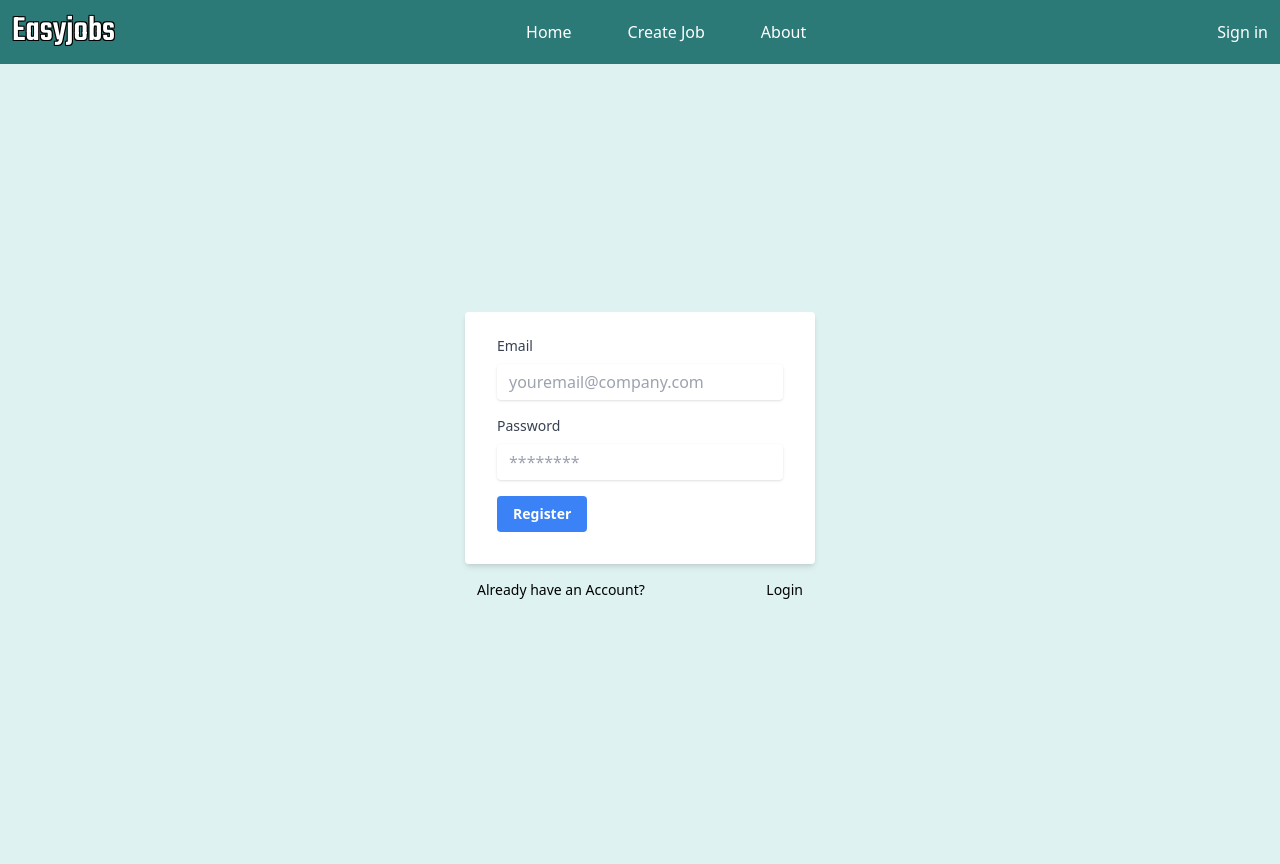
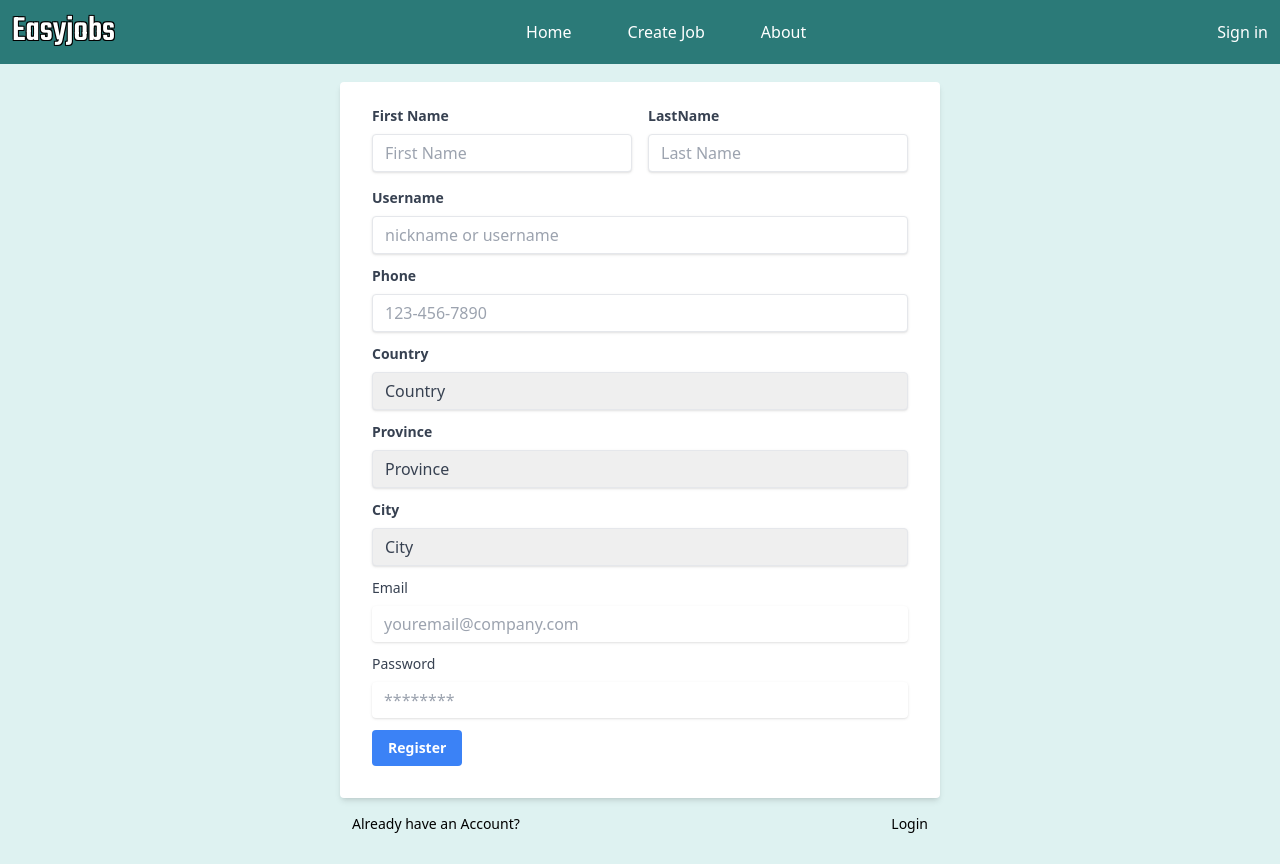
Before and after one commit to Gaxecnotba/Easy-job-frontend, a React (Create React App) app in the folder easyjob/: page /register in a window 1280 px wide. Built offline with nearby package versions, Linux system fonts and the light colour scheme; no server answers.

Commit message:
created form register with all field

```diff
--- a/easyjob/src/components/Register.jsx
+++ b/easyjob/src/components/Register.jsx
@@ -8,6 +8,13 @@ export function Register() {
   const [user, setUser] = useState({
     email: "",
     password: "",
+    firstName: "",
+    lastName: "",
+    username: "",
+    phone: "",
+    country: "",
+    province: "",
+    city: "",
   });
   const { signup } = useAuth();
   const navigate = useNavigate();
@@ -28,6 +35,13 @@ export function Register() {
           {
             uid: uid,
             email: email,
+            username: user.username,
+            name: user.firstName,
+            lastName: user.lastName,
+            phone: user.phone,
+            countryName: user.country,
+            provinceName: user.province,
+            cityName: user.city,
           }
         );
         if (usercreated.data.message === "User created successfully") {
@@ -43,14 +57,147 @@ export function Register() {
 
   return (
     <div className="flex items-center justify-center h-screen">
-      <div className="w-[350px]">
+      <div className="w-[600px]">
         {error && <Alert message={error} />}
 
         <form
           onSubmit={handleSubmit}
           className="bg-white shadow-md rounded px-8 pt-6 pb-8 mb-4"
         >
-          <div className="mb-4">
+          <div className="grid grid-cols-1 sm:grid-cols-2 gap-4 mb-4">
+            <div>
+              <label
+                className="block text-gray-700 text-sm font-bold mb-2"
+                htmlFor="firstName"
+              >
+                First Name
+              </label>
+              <input
+                type="text"
+                name="firstName"
+                placeholder="First Name"
+                className="shadow appearance-none border rounded w-full py-2 px-3 text-gray-700 leading-tight focus:outline-none focus:shadow-outline"
+                onChange={handleChange}
+              />
+            </div>
+            <div>
+              <label
+                className="block text-gray-700 text-sm font-bold mb-2"
+                htmlFor="lastName"
+              >
+                LastName
+              </label>
+              <input
+                type="text"
+                name="lastName"
+                placeholder="Last Name"
+                className="shadow appearance-none border rounded w-full py-2 px-3 text-gray-700 leading-tight focus:outline-none focus:shadow-outline"
+                onChange={handleChange}
+              />
+            </div>
+          </div>
+
+          <div className="mb-3">
+            <label
+              className="block text-gray-700 text-sm font-bold mb-2"
+              htmlFor="phone"
+            >
+              Username
+            </label>
+            <input
+              type="text"
+              name="username"
+              placeholder="nickname or username"
+              className="shadow appearance-none border rounded w-full py-2 px-3 text-gray-700 leading-tight focus:outline-none focus:shadow-outline"
+              onChange={handleChange}
+            />
+          </div>
+
+          <div className="mb-3">
+            <label
+              className="block text-gray-700 text-sm font-bold mb-2"
+              htmlFor="phone"
+            >
+              Phone
+            </label>
+            <input
+              type="text"
+              name="phone"
+              placeholder="123-456-7890"
+              className="shadow appearance-none border rounded w-full py-2 px-3 text-gray-100 leading-tight focus:outline-none focus:shadow-outline"
+              onChange={handleChange}
+            />
+          </div>
+
+          <div className="mb-3">
+            <label className="block text-gray-700 text-sm font-bold mb-2">
+              Country
+            </label>
+            <div>
+              <select
+                name="country"
+                className="shadow appearance-none border rounded w-full py-2 px-3 text-gray-700 leading-tight focus:outline-none focus:shadow-outline"
+                onChange={handleChange}
+              >
+                <option
+                  type="text"
+                  className="shadow appearance-none border rounded w-full py-2 px-3 text-gray-700 leading-tight focus:outline-none focus:shadow-outline"
+                >
+                  Country
+                </option>
+                <option value="01">Canada</option>
+              </select>
+            </div>
+          </div>
+
+          <div className="mb-3">
+            <label className="block text-gray-700 text-sm font-bold mb-2">
+              Province
+            </label>
+            <div>
+              <select
+                name="province"
+                className="shadow appearance-none border rounded w-full py-2 px-3 text-gray-700 leading-tight focus:outline-none focus:shadow-outline"
+                onChange={handleChange}
+              >
+                <option value="">Province</option>
+                <option value="01">Alberta</option>
+                <option value="02">British Columbia</option>
+                <option value="03">Manitoba</option>
+                <option value="04">New Brunswick</option>
+                <option value="05">Ontario</option>
+                <option value="06">Quebec</option>
+              </select>
+            </div>
+          </div>
+
+          <div className="mb-3">
+            <label className="block text-gray-700 text-sm font-bold mb-2">
+              City
+            </label>
+            <div>
+              <select
+                name="city"
+                className="shadow appearance-none border rounded w-full py-2 px-3 text-gray-700 leading-tight focus:outline-none focus:shadow-outline"
+                onChange={handleChange}
+              >
+                <option value="">City </option>
+                <option value="0102">Edmonton</option>
+                <option value="0201">Vancouver</option>
+                <option value="0202">Victoria</option>
+                <option value="0301">Winnipeg</option>
+                <option value="0302">Brandon</option>
+                <option value="0401">Fredericton</option>
+                <option value="0402">Moncton</option>
+                <option value="0501">Toronto</option>
+                <option value="0502">Ottawa</option>
+                <option value="0601">Montreal</option>
+                <option value="0602">Quebec City</option>
+              </select>
+            </div>
+          </div>
+
+          <div className="mb-3">
             <label
               className="block text-gray700 text-sm font-fold mb-2"
               htmlFor="email"
@@ -66,7 +213,7 @@ export function Register() {
             />
           </div>
 
-          <div className="mb-4">
+          <div className="mb-3">
             <label
               className="block text-gray700 text-sm font-fold mb-2"
               htmlFor="password"
@@ -87,7 +234,7 @@ export function Register() {
             Register
           </button>
         </form>
-        <p className="my-4 text-sm flex justify-between px-3">
+        <p className="my-3 text-sm flex justify-between px-3">
           Already have an Account?<Link to={"/login"}>Login</Link>
         </p>
       </div>
```
